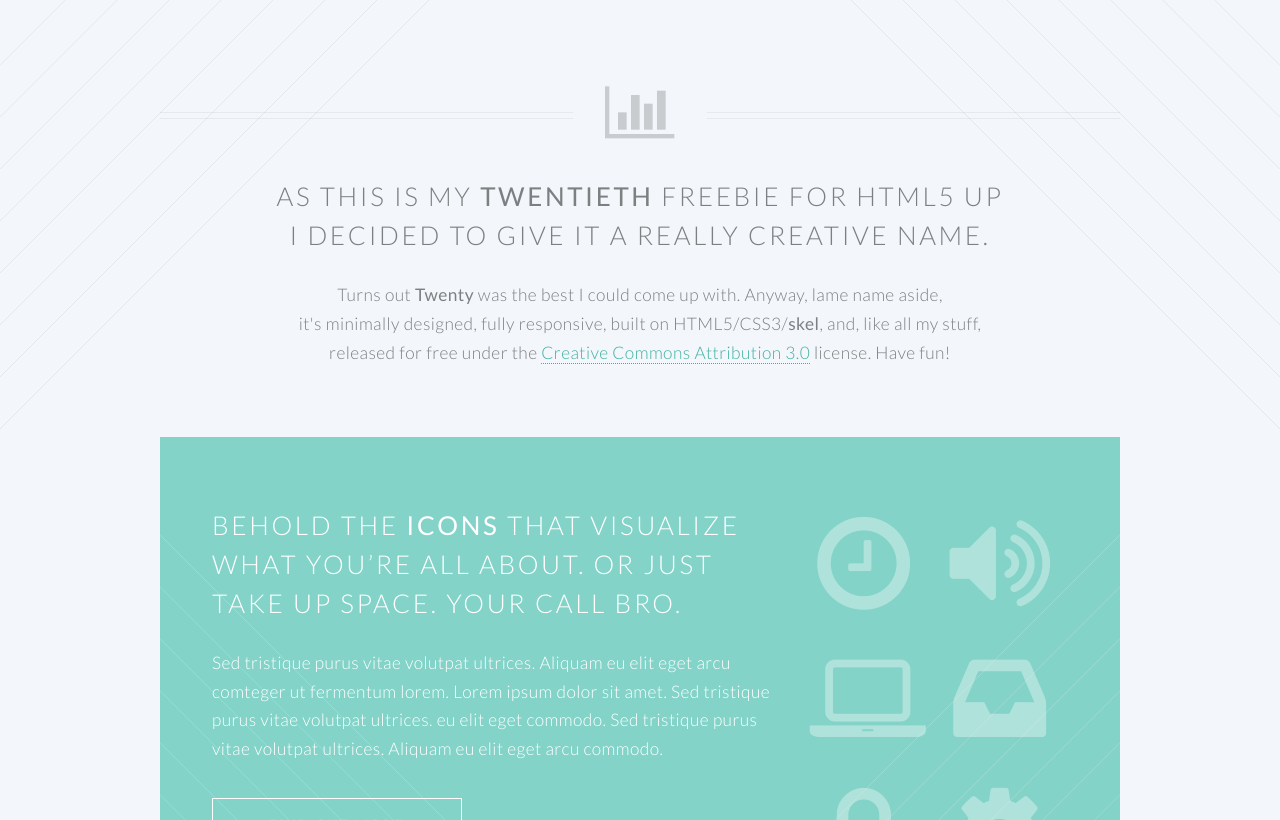
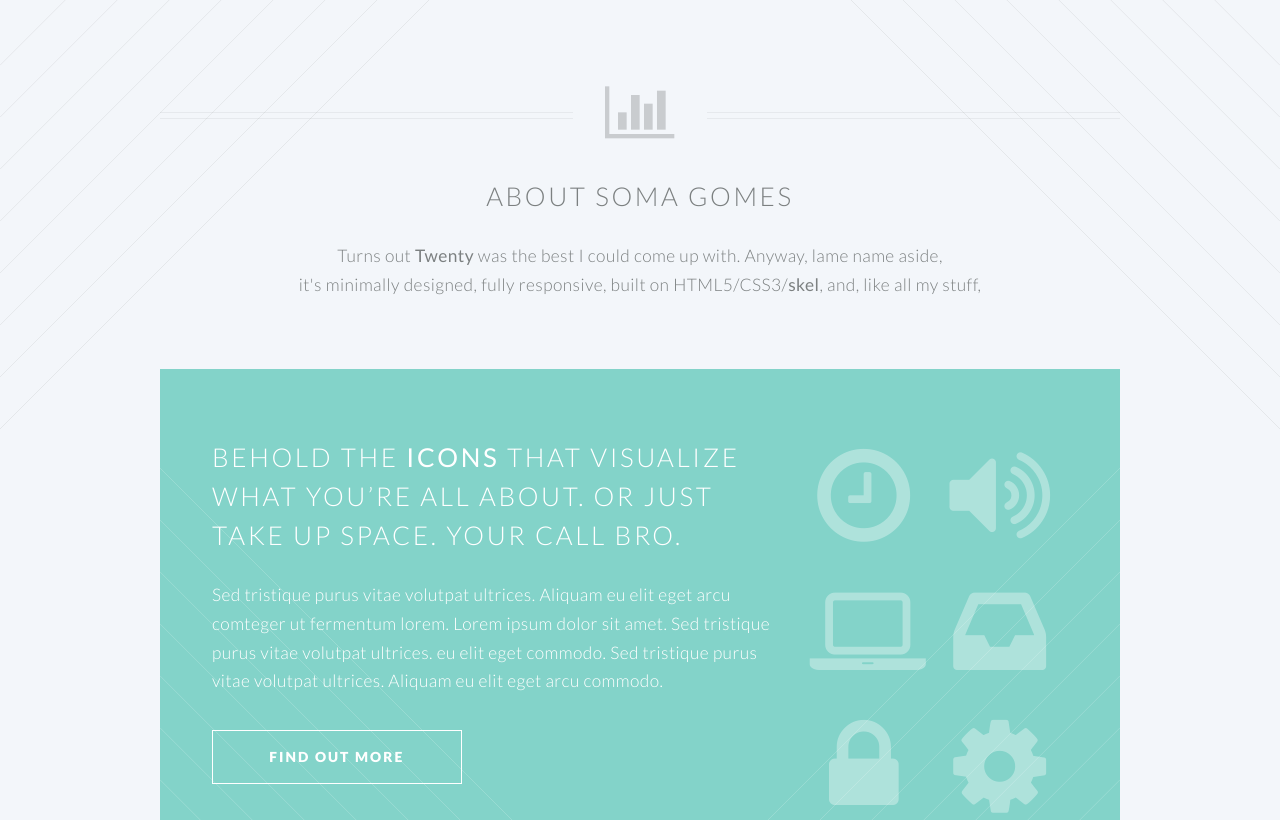
Before and after one commit to jessiegomes/jessiegomes.github.io, a Jekyll site: the page built from index.html, in a window 1280 px wide and 900 px high, scrolled down 496 px, cut to the strip 80-900 px from the top of the window. Built offline with Jekyll 4.4.1, drawn with Linux system fonts in a browser that asks for light colours.

Commit message:
add biography

```diff
--- a/index.html
+++ b/index.html
@@ -6,15 +6,11 @@ layout: landing-page
 
 				<header class="special container">
 					<span class="icon fa-bar-chart-o"></span>
-					<h2>As this is my <strong>twentieth</strong> freebie for HTML5 UP
-					<br />
-					I decided to give it a really creative name.</h2>
+					<h2>About Soma Gomes</h2>
 					<p>Turns out <strong>Twenty</strong> was the best I could come up with. Anyway, lame name aside,
 					<br />
 					it's minimally designed, fully responsive, built on HTML5/CSS3/<strong>skel</strong>,
 					and, like all my stuff,
-					<br />
-					released for free under the <a href="http://html5up.net/license">Creative Commons Attribution 3.0</a> license. Have fun!</p>
 				</header>
 
 				<!-- One -->
```
